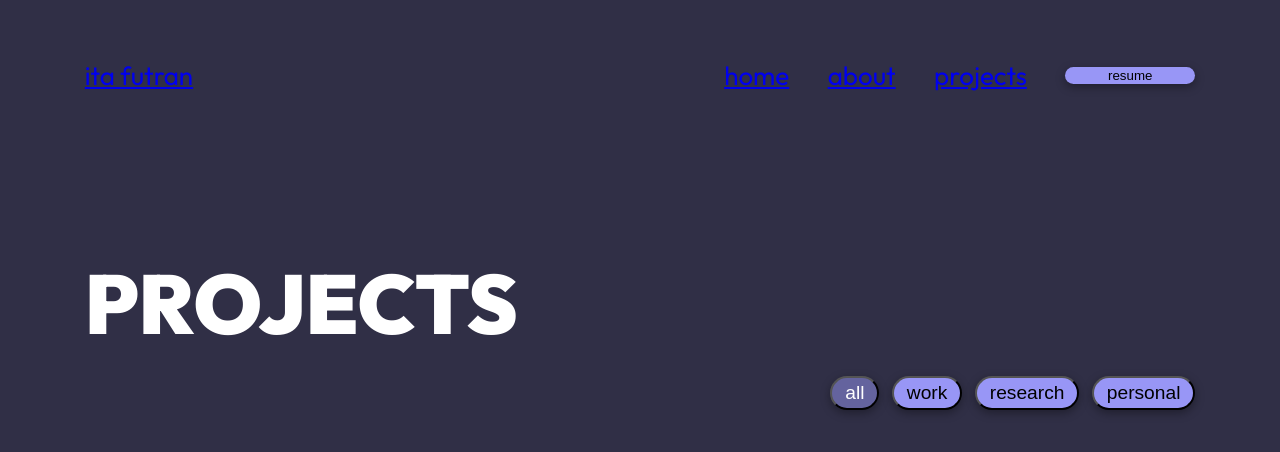
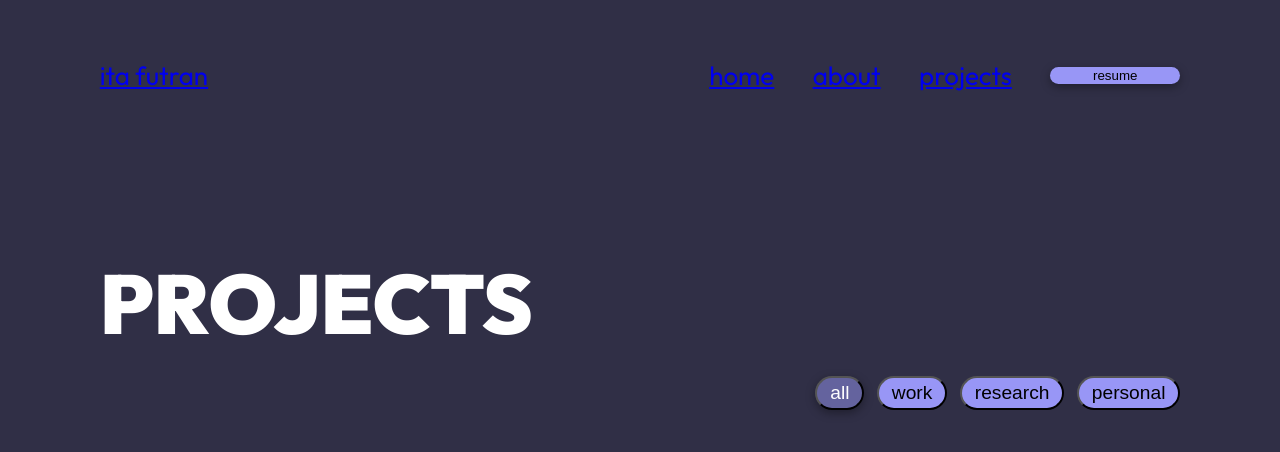
Before and after one commit to icfutran/personal_website, a Gatsby site: page /projects in a window 1280 px wide. Built offline with nearby package versions, Linux system fonts and the light colour scheme; Gatsby itself is replaced by a stand-in of ours.

Commit message:
Fix scrolling issues

```diff
--- a/package.json
+++ b/package.json
@@ -21,6 +21,7 @@
     "gatsby-plugin-postcss": "^6.12.0",
     "gatsby-source-filesystem": "^5.12.0",
     "gatsby-transformer-remark": "^6.12.0",
+    "overlayscrollbars-react": "^0.5.2",
     "postcss": "^8.4.29",
     "react": "^18.2.0",
     "react-dom": "^18.2.0",
--- a/src/components/layout.css
+++ b/src/components/layout.css
@@ -13,6 +13,8 @@ html {
   background-color: #302f46;
   font-family: "Outfit" !important;
   scroll-behavior: smooth;
+  scrollbar-gutter: stable both-edges;
+  overflow-x: hidden;
 }
 
 h1 {
--- a/src/pages/about.js
+++ b/src/pages/about.js
@@ -1,10 +1,7 @@
 import * as React from "react";
-import { useEffect } from "react";
 import Layout from "../components/layout.js";
 import TimelineItem from "../components/timeline.js";
 import { BsFillCaretDownFill } from "react-icons/bs";
-import { shouldUpdateScroll } from "../../gatsby-browser.js";
-
 import "./about.css";
 
 const EXPERIENCES = [
--- a/src/pages/projects.css
+++ b/src/pages/projects.css
@@ -28,11 +28,11 @@
   border-radius: 2vw;
   background-color: #9896f6;
   color: black;
-  box-shadow: rgba(0, 0, 0, 0.35) 0px 3px 10px;
 }
 
 .filter-option:hover {
   color: white;
+  transform: scale(1.1);
 }
 
 .filter-item {
--- a/src/pages/projects.js
+++ b/src/pages/projects.js
@@ -3,6 +3,15 @@ import Layout from "../components/layout.js";
 import "./projects.css";
 
 const FILTERS = ["all", "work", "research", "personal"];
+
+const PROJECTS = [
+  { title: "Surgical Robot", category: "work", path: null },
+  { title: "Internal Combustion Engine", category: "personal", path: null },
+  { title: "Humanoid Arm", category: "work", path: null },
+  { title: "Tank-Inspired Robot", category: "personal", path: null },
+  { title: "Nestle Coffee Dispenser", category: "work", path: null },
+  { title: "DJI Drone Wrapper", category: "research", path: null },
+];
 
 const ProjectsPage = () => {
   const [filter, setFilter] = React.useState("all");
```
Also changed, not shown: 1 other file.
